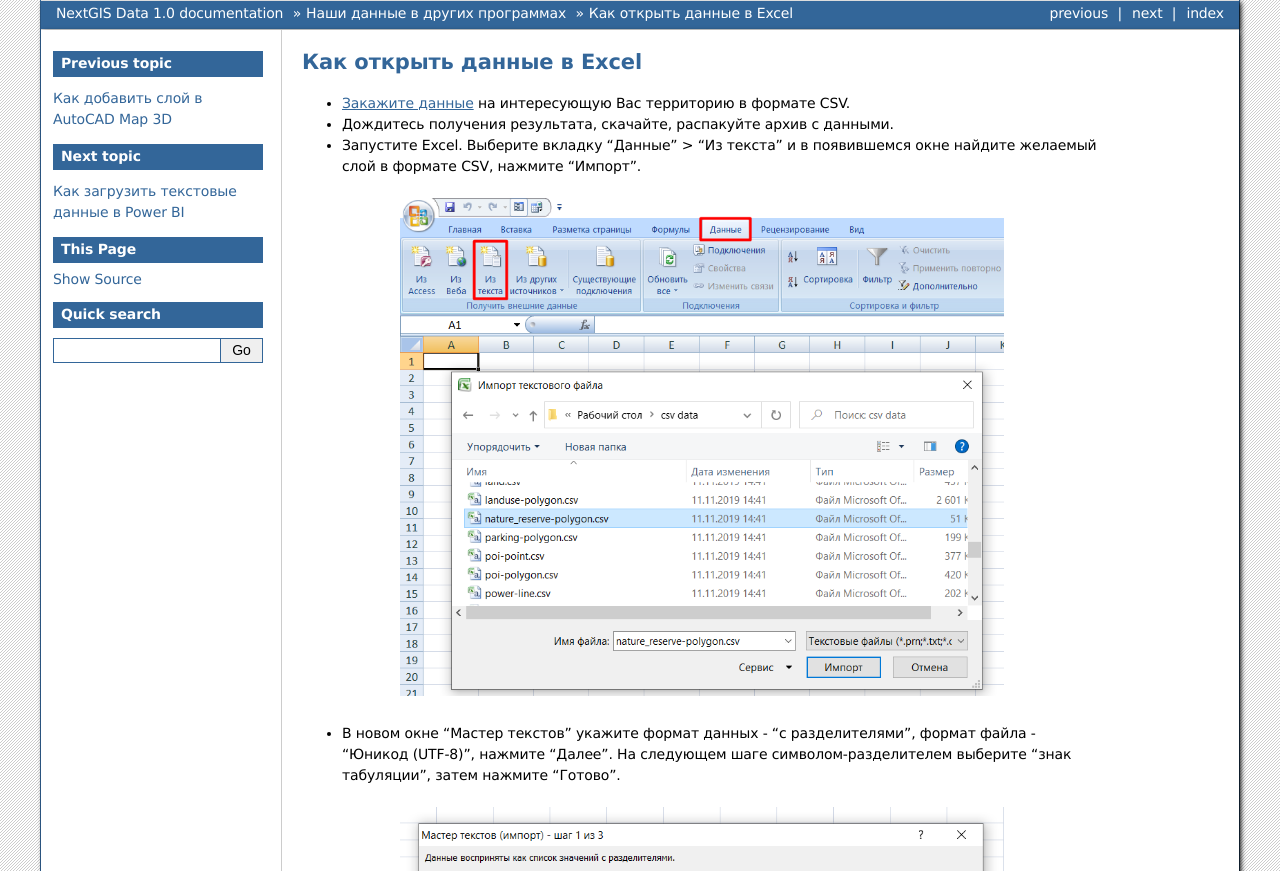
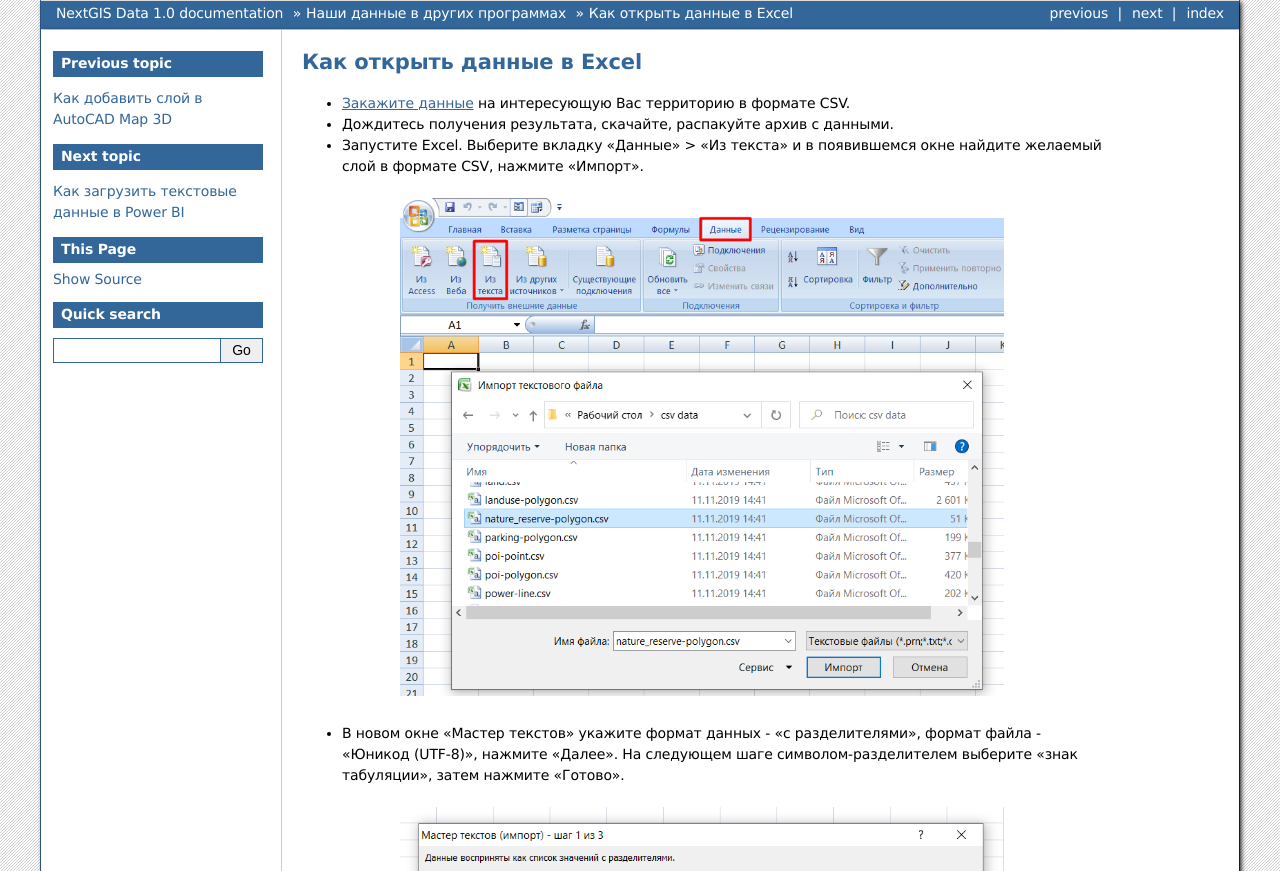
Before and after one commit to nextgis/docs_data, a Sphinx documentation site: the page built from source/excel.rst, in a window 1280 px wide. Shown: the top 871 px of the page. Built offline with Sphinx 7.4.7, drawn with Linux system fonts in a browser that asks for light colours; formulas are drawn with MathJax 3; pages that are not in the unit, such as notebooks, are missing from menus.

```diff
--- a/source/excel.rst
+++ b/source/excel.rst
@@ -5,14 +5,14 @@
 
 * `Закажите данные <https://data.nextgis.com/ru/>`_ на интересующую Вас территорию в формате CSV.
 * Дождитесь получения результата, скачайте, распакуйте архив с данными.
-* Запустите Excel. Выберите вкладку “Данные” > “Из текста” и в появившемся окне найдите желаемый слой в формате CSV, нажмите “Импорт”.
+* Запустите Excel. Выберите вкладку «Данные» > «Из текста» и в появившемся окне найдите желаемый слой в формате CSV, нажмите «Импорт».
 
 .. figure:: _static/excel1.png
    :name: excel1
    :align: center
    :width: 16cm
 
-* В новом окне “Мастер текстов” укажите формат данных - “с разделителями”, формат файла - “Юникод (UTF-8)”, нажмите “Далее”. На следующем шаге символом-разделителем выберите “знак табуляции”, затем нажмите “Готово”.
+* В новом окне «Мастер текстов» укажите формат данных - «с разделителями», формат файла - «Юникод (UTF-8)», нажмите «Далее». На следующем шаге символом-разделителем выберите «знак табуляции», затем нажмите «Готово».
 
 .. figure:: _static/excel2.png
    :name: excel2
```
